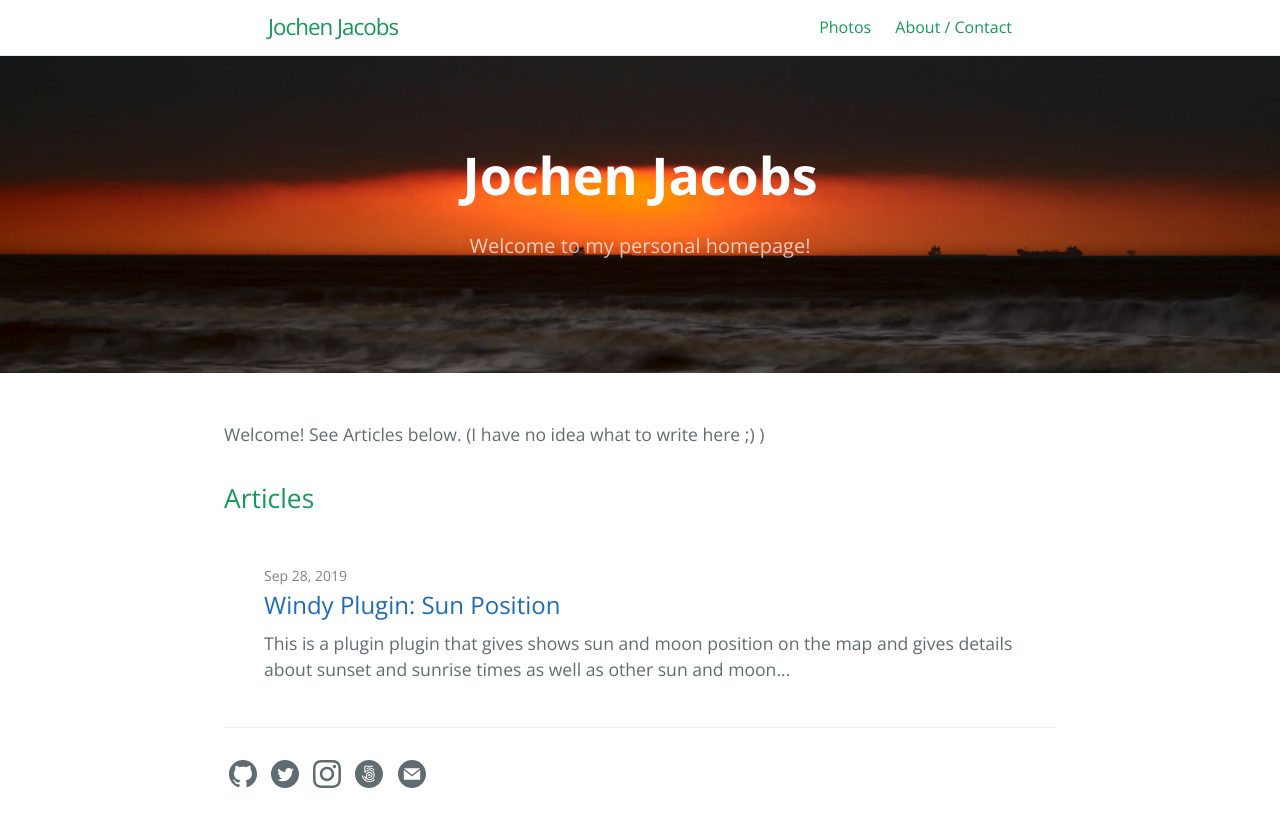
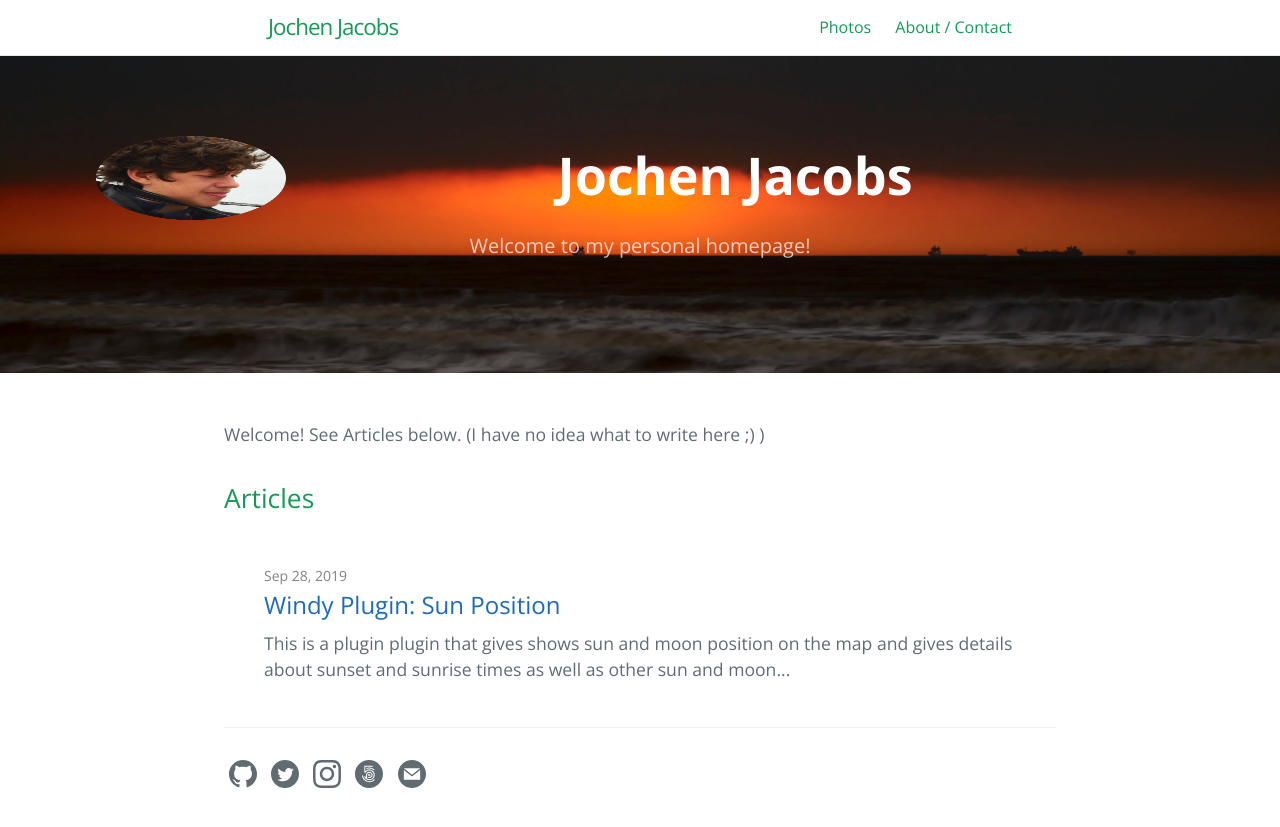
Before and after one commit to jacobsjo/jochenjacobs.eu, a Jekyll site: the page built from index.md, in a window 1280 px wide. Shown: the top 827 px of the page. Built offline with Jekyll 4.4.1, drawn with Linux system fonts in a browser that asks for light colours.

Commit message:
profile picture test

```diff
--- a/_layouts/default.html
+++ b/_layouts/default.html
@@ -65,6 +65,7 @@
         {% endif %}
 
         <section class="page-header">
+            <img src="../assets/pictures/profile_picture.png" style="float:left" width="190" height="84" />
             <h1 class="project-name">{{ page-title }}</h1>
             <h2 class="project-tagline">{{ page-tagline }}</h2>
             {% if page.layout == 'home' and site.github.is_project_page %}
```
